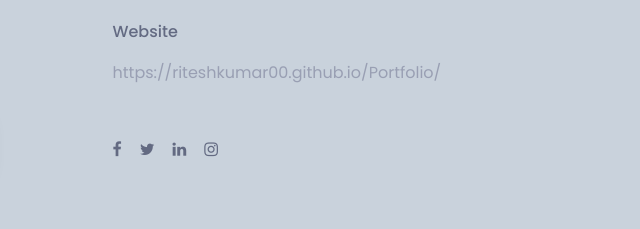
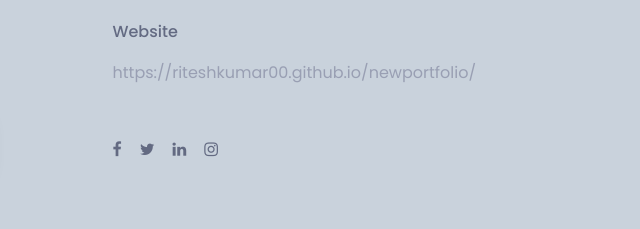
Before and after one commit to Riteshkumar00/newportfolio, a website: page index.html in a window 1280 px wide. Shown: the part 5878-6107 px from the top of the page, 640-1280 px from the left. Drawn offline with nearby package versions, Linux system fonts and the light colour scheme.

Commit message:
index.html

```diff
--- a/index.html
+++ b/index.html
@@ -823,7 +823,7 @@
                                 </div>
                                 <div class="single-contact-add-info">
                                     <h3>website</h3>
-                                    <p>https://riteshkumar00.github.io/Portfolio/</p>
+                                    <p>https://riteshkumar00.github.io/newportfolio/</p>
                                 </div>
                             </div>
                         </div><!--/.contact-adress-->
```
